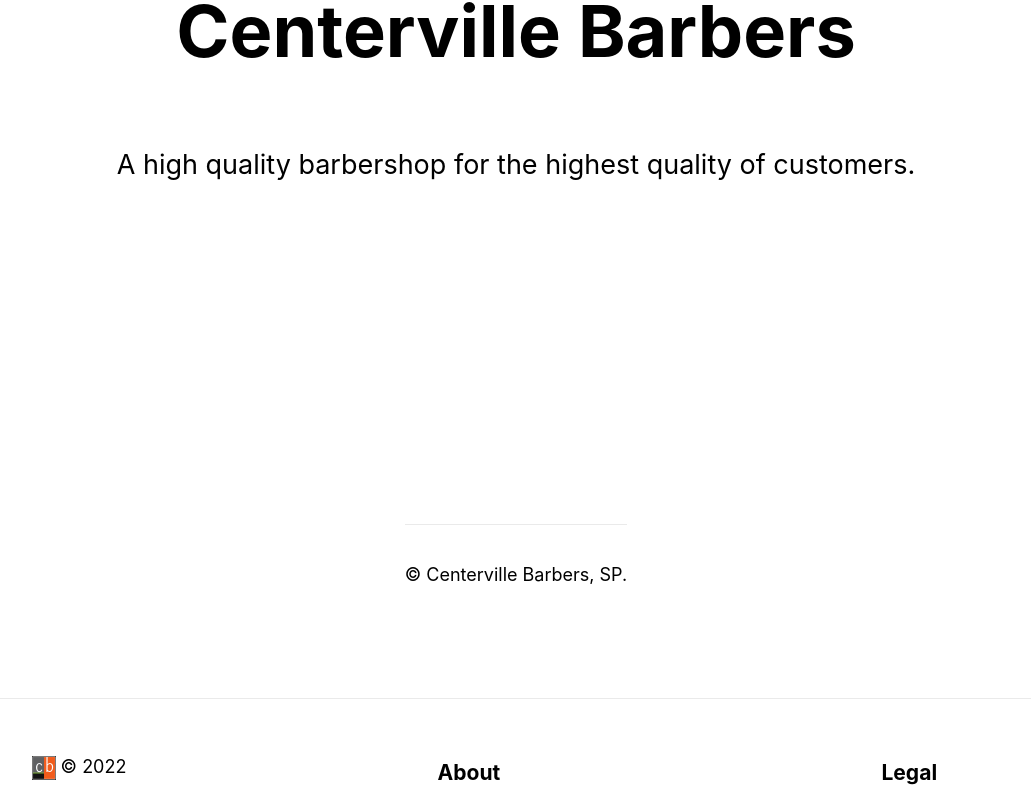
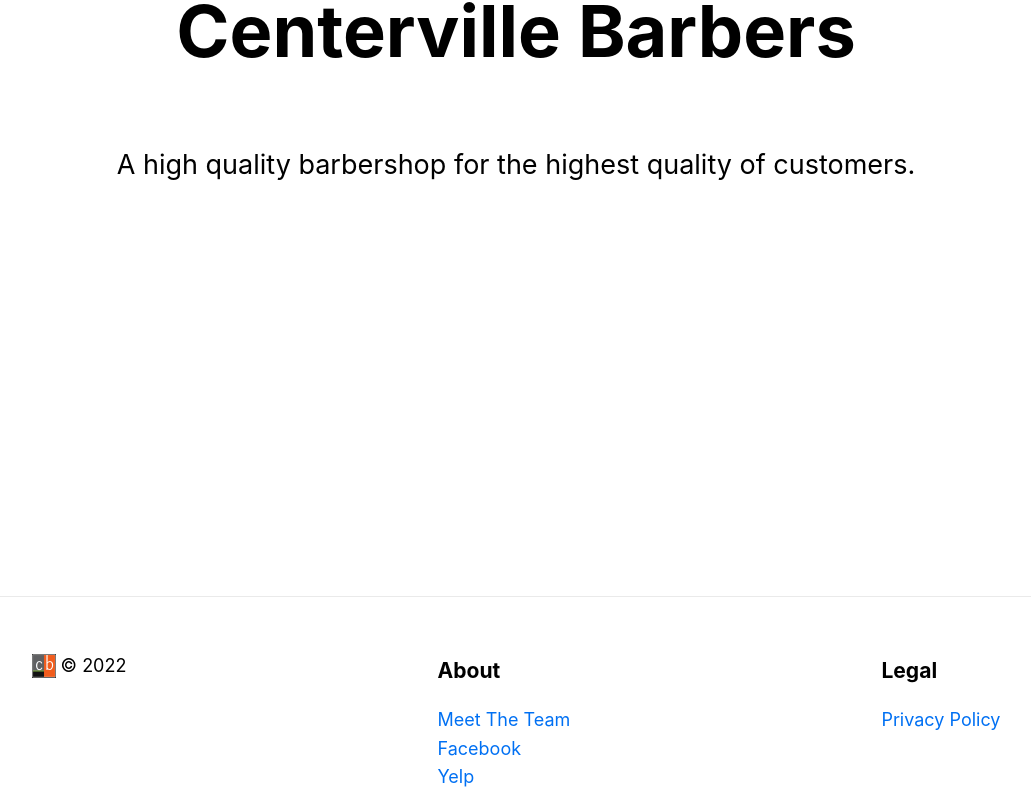
Before and after one commit to CStanton-dev/centerville-barbers, a Next.js app: page / in a window 1280 px wide. Shown: the part 348-1160 px from the top of the page, without its empty margins (124-1155 px from the left). Built offline with nearby package versions, Linux system fonts and the light colour scheme.

Commit message:
Removed `<footer>` HTML element from Home page.

```diff
--- a/pages/index.js
+++ b/pages/index.js
@@ -16,13 +16,8 @@ export default function Home() {
         <h1 className={styles.title}>
           Centerville Barbers
         </h1>
-
         <p className={styles.description}>A high quality barbershop for the highest quality of customers.</p>
       </main>
-
-      <footer className={styles.footer}>
-          &copy;{' '}Centerville Barbers, SP.
-      </footer>
     </Layout>
   )
 }
```
